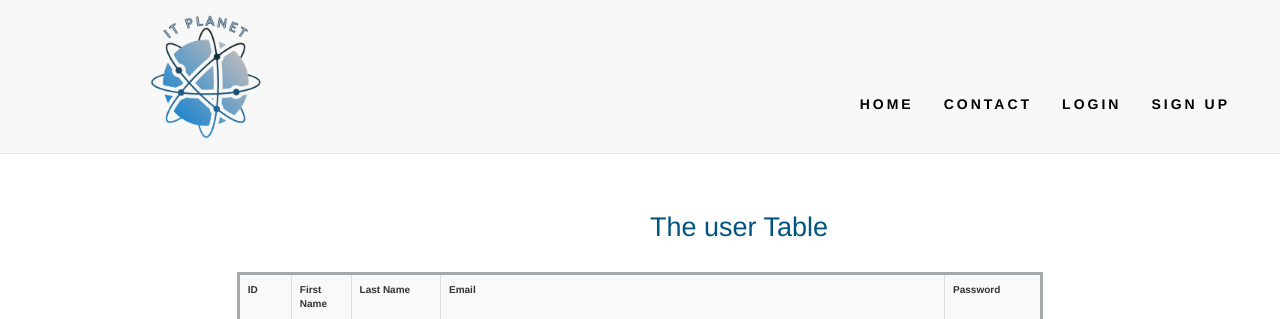
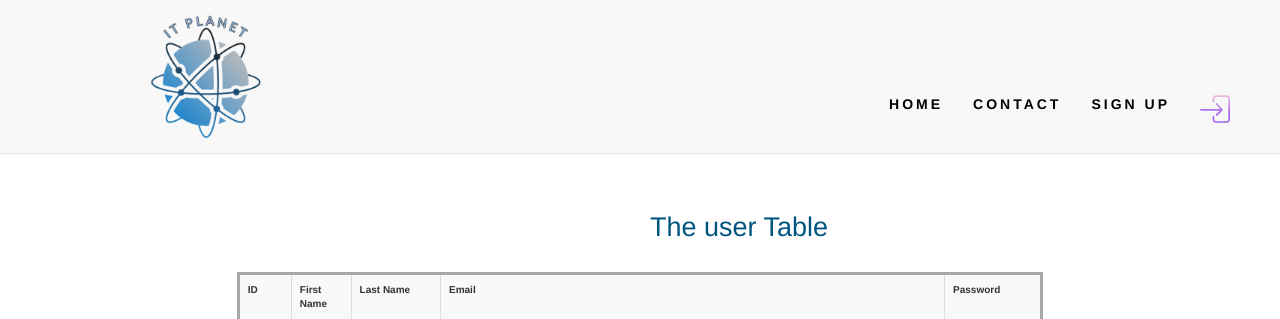
Before and after one commit to RoaaIMashina/IT-Planet, a PHP site: page /adman/user.php in a window 1280 px wide. Shown: the top 319 px of the page. Run offline with PHP 8.4, Linux system fonts and the light colour scheme; data comes from the database, SQL or seed files in the repository; some web fonts are replaced.

Commit message:
Update nav.php

```diff
--- a/adman/nav.php
+++ b/adman/nav.php
@@ -65,7 +65,7 @@
 					}
 					echo'<li>
 							<form action=../"mylogout.php" method="post" class="logout">
-								<button class="logout" type="submit" name="logout" onclick="../mylogout.php">Logout</button>
+								<button class="logout" type="submit" name="logout" onclick="mylogout.php"><img src="../images/log-out.svg" width="30px" height="30px"></button>
 							</form>
 						</li>
 				</ul>';
@@ -77,8 +77,8 @@
 				'<ul class="nav navbar-nav navbar-right">
 					<li><a href="../index.php">Home</a></li>
 					<li><a href="../contact.php">contact</a></li>
-					<li id="loginLink"><a  href="#">login</a></li>
 					<li id="signuplink"><a href="#">sign up</a></li>
+					<li id="loginLink"><a  href="#"><img src="../images/in.svg" width="30px" height="30px"></a></li>
 				</ul>';
 		}
 	?>
```
